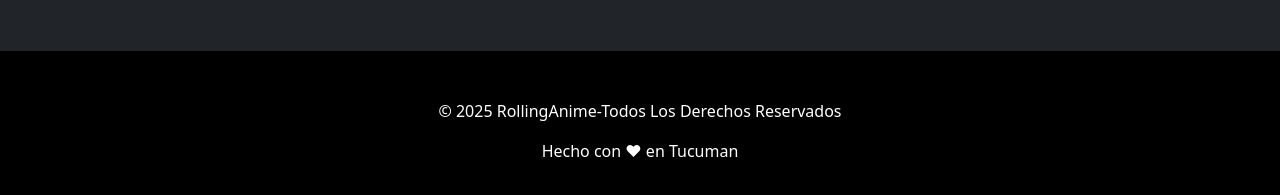
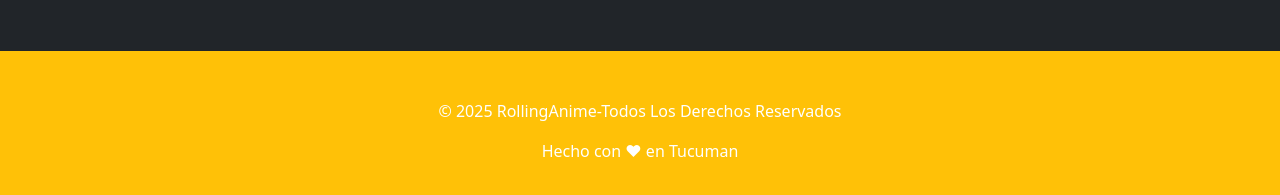
Before and after one commit to agustinsc07/RollingAnime, a plain HTML site: page index.html in a window 1280 px wide. Shown: the part 1911-2106 px from the top of the page. Drawn offline with nearby package versions, Linux system fonts and the light colour scheme.

Commit message:
cambie de color en el footer

```diff
--- a/index.html
+++ b/index.html
@@ -263,7 +263,7 @@
       </section>
     </main>
     <!-- FOOTER -->
-    <footer class="footer bg-black text-white text-center p-5">
+    <footer class="footer bg-warning text-white text-center p-5">
       <div>
         <p>&copy; 2025 RollingAnime-Todos Los Derechos Reservados</p>
         <p class="mb-0">Hecho con ❤ en Tucuman</p>
```
